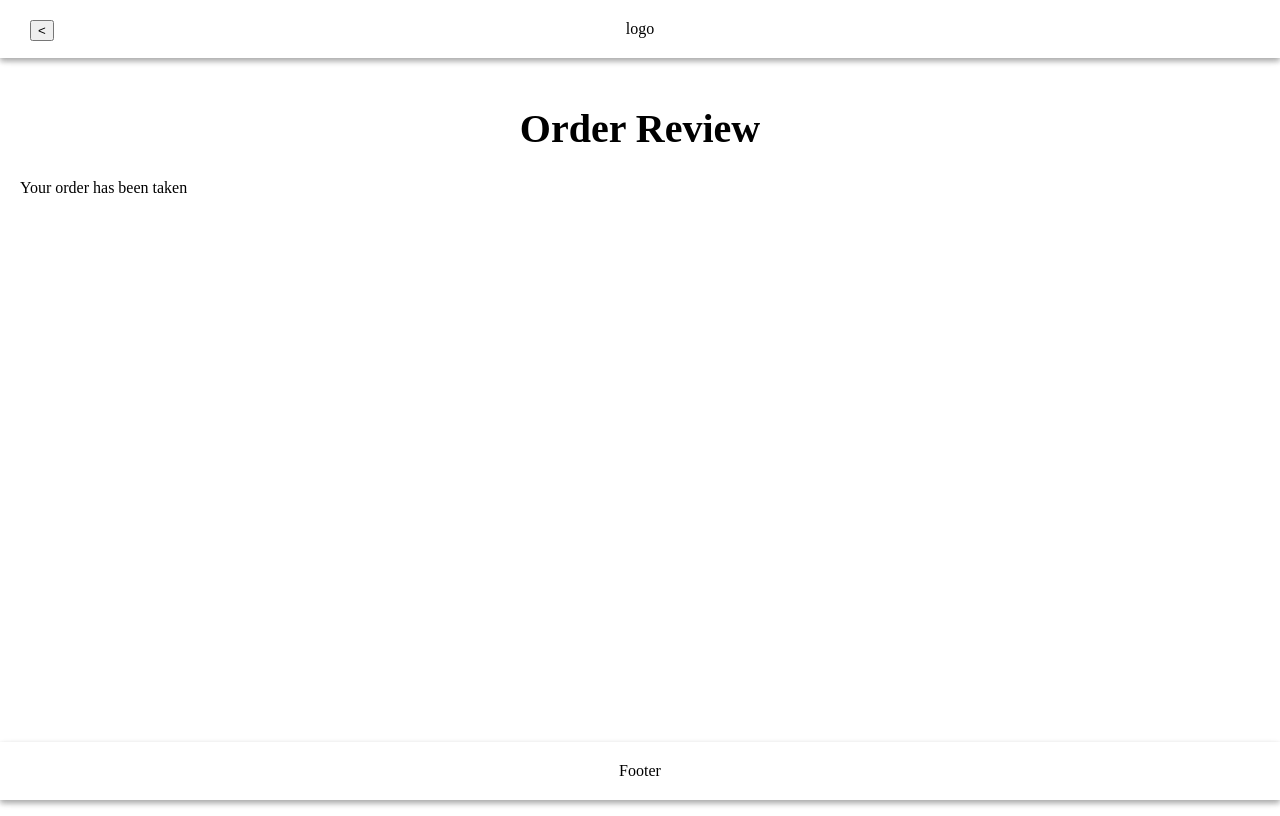
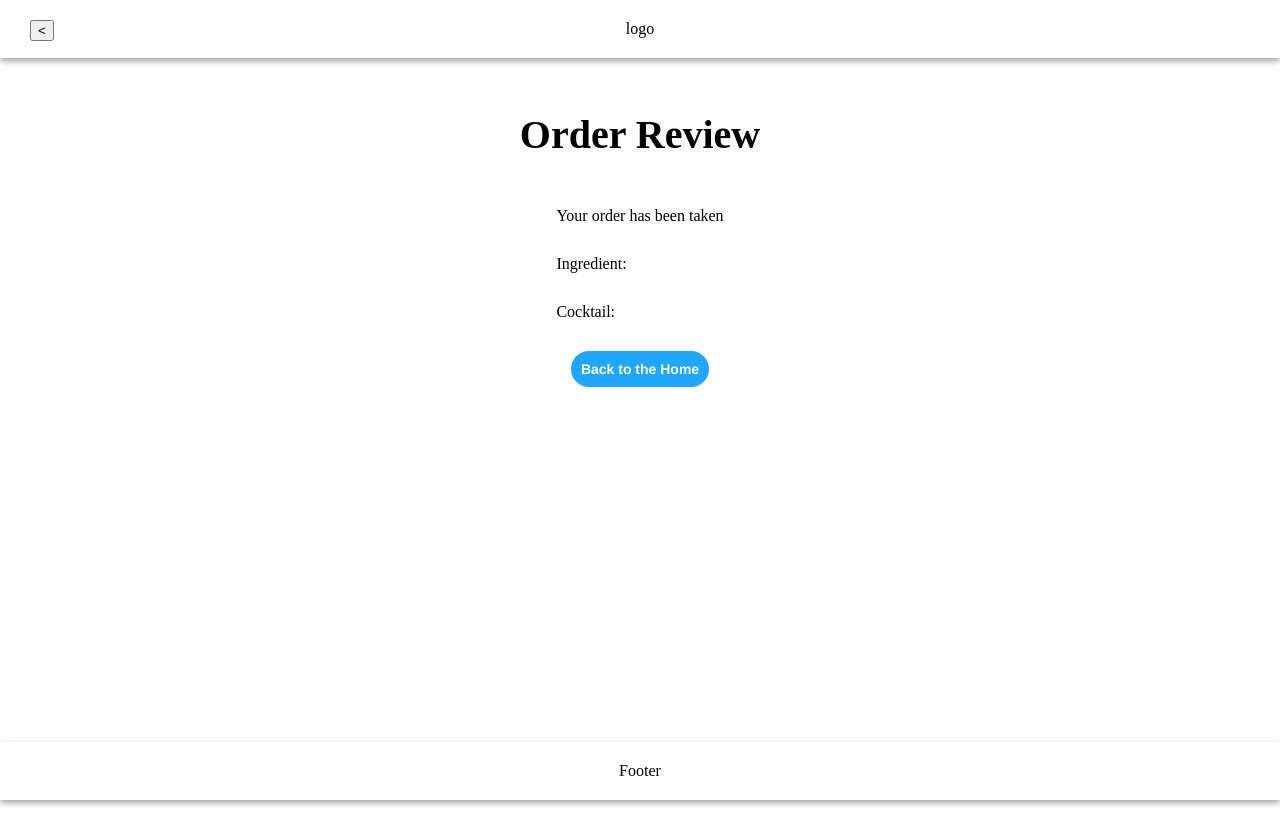
Before and after one commit to ild0tt0re/drinko, a Next.js app: page /order-review in a window 1280 px wide. Built offline with nearby package versions, Linux system fonts and the light colour scheme.

Commit message:
add orderData to OrderBox

```diff
--- a/components/OrderBox.tsx
+++ b/components/OrderBox.tsx
@@ -1,15 +1,67 @@
-const OrderBox: React.FC<any> = ({ }) => {
+import ResponsiveImageTCDB from './ResponsiveImageTCDB'
+
+type IngredientOrder = {
+  imageSrc: string
+  title: string
+}
+
+type CocktailOrder = IngredientOrder
+
+export type OrderData = {
+  selectedIngredient?: IngredientOrder
+  selectedCocktail?: CocktailOrder
+}
+
+const OrderBox: React.FC<OrderData> = ({
+  selectedIngredient,
+  selectedCocktail,
+}) => {
   return (
     <>
       <div className="order-box-container">
-          <p>
-              Your order has been taken
-          </p>
+        <p>Your order has been taken</p>
+        <ul>
+          <li>
+            {selectedIngredient?.imageSrc && (
+              <span>
+                <ResponsiveImageTCDB imageSrc={selectedIngredient?.imageSrc} />
+              </span>
+            )}
+            <span>
+              Ingredient: <br />
+              {selectedIngredient?.title}
+            </span>
+          </li>
+          <li>
+            {selectedCocktail?.imageSrc && (
+              <span>
+                <ResponsiveImageTCDB imageSrc={selectedCocktail?.imageSrc} />
+              </span>
+            )}
+            <span>
+              Cocktail: <br />
+              {selectedCocktail?.title}
+            </span>
+          </li>
+        </ul>
       </div>
 
       <style jsx>{`
         .order-box-container {
-
+        }
+        ul {
+          margin: 0;
+          padding: 0;
+        }
+        li {
+          display: flex;
+          margin: 30px 0;
+        }
+        .order-box-container :global(img) {
+          width: 100px;
+          margin-right: 10px;
+          box-shadow: inset 0px 0px 10px 0px #00000054;
+          border-radius: 10px;
         }
         /* Medium devices (tablets)*/
         @media (min-width: 768px) {
--- a/pages/order-review.tsx
+++ b/pages/order-review.tsx
@@ -1,21 +1,30 @@
 import { useRouter } from 'next/router'
+import { Button } from '../components/Button'
 import OrderFlowLayout from '../components/layout/OrderFlowLayout'
 import OrderBox from '../components/OrderBox'
 
-const OrderReview = ({ ingredients }) => {
+const OrderReview = ({ order }) => {
   const router = useRouter()
 
-  const handleClick = (slug, as, options) => {
-    const url = `cocktails/${slug}`
-    router.push(url, as, options)
+  const handleClick = () => {
+    router.push('/')
   }
 
   return (
     <>
-      <h1>Order Review</h1>
-      <OrderBox />
+      <section className="order-review-content">
+        <h1>Order Review</h1>
+        <OrderBox {...order.orderData} />
+        <Button label="Back to the Home" onClick={handleClick} />
+      </section>
 
       <style jsx>{`
+        .order-review-content {
+          display: flex;
+          flex-direction: column;
+          justify-content: center;
+          align-items: center;
+        }
         /* Medium devices (tablets)*/
         @media (min-width: 768px) {
         }
```
Also changed, not shown: components/layout/OrderFlowLayout.tsx (+1 -12 lines).
